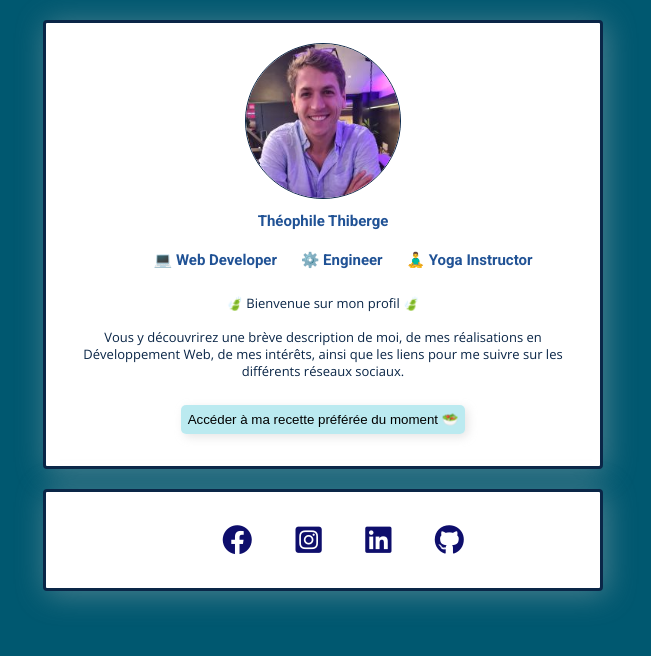
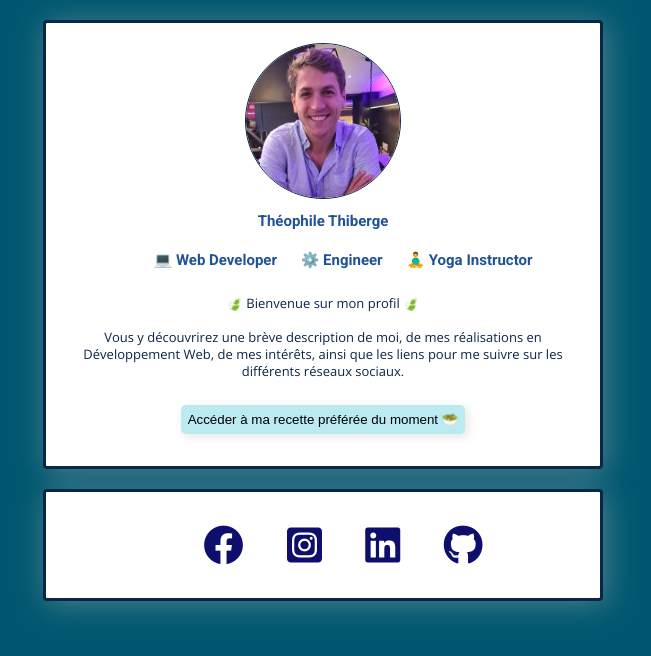
Before and after one commit to tthiberge/profile-1, a plain HTML site: page index.html in a window 1280 px wide. Shown: the whole page, without its empty margins (317-968 px from the left). Drawn offline with nearby package versions, Linux system fonts and the light colour scheme.

Commit message:
prettier style on ul

```diff
--- a/style.css
+++ b/style.css
@@ -55,13 +55,14 @@ a:hover {
 
 ul {
   list-style: none;
+  /* Très important! C'est ça qui enlève bullet point et design associé dont padding */ */
   /* padding-inline-start: 0px; */
 }
 
 .list-inline > li {
   display: inline-block;
   padding: 0px 20px;
-  font-size: 30px;
+  font-size: 40px;
 }
 
 #list-item > li {
```
